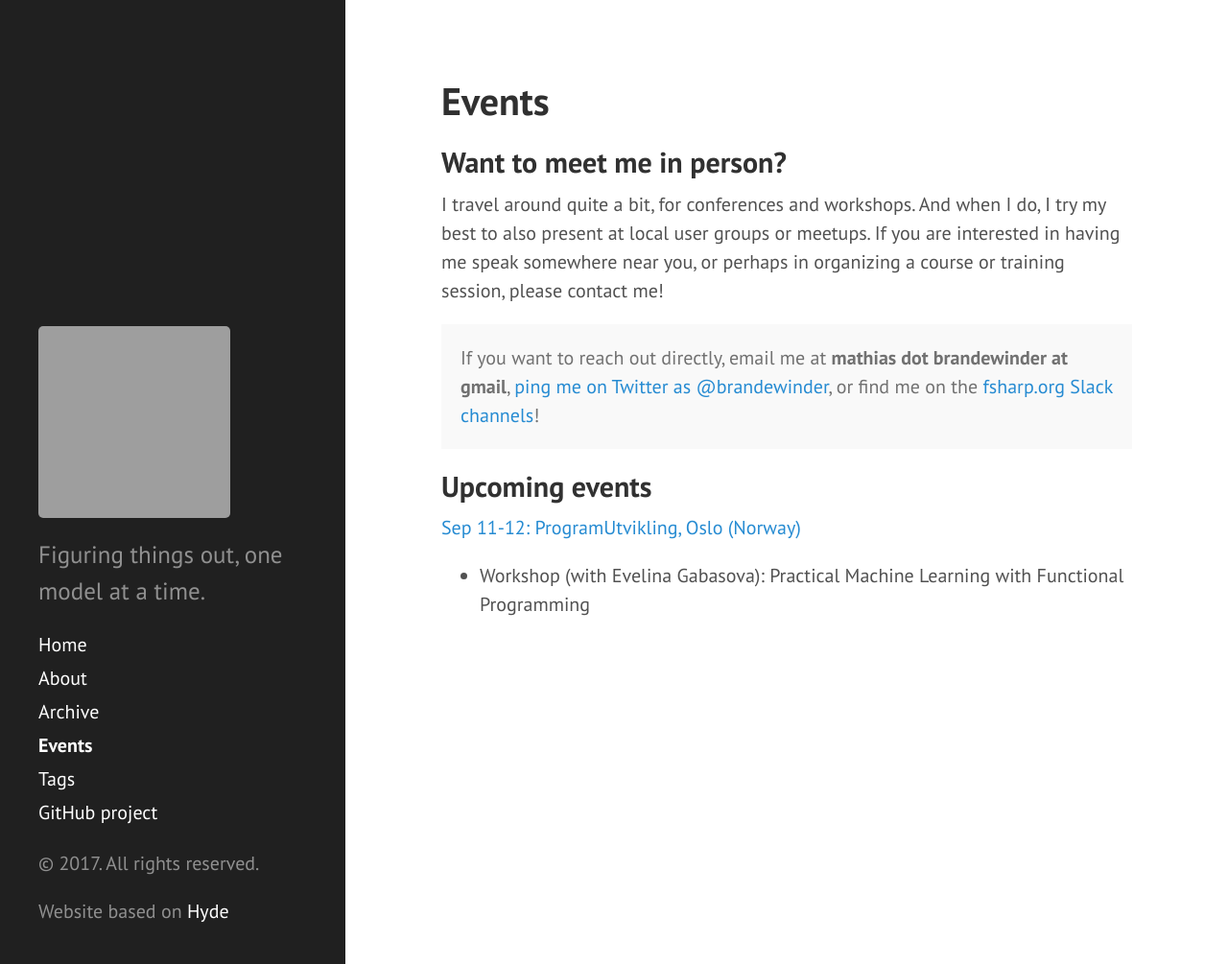
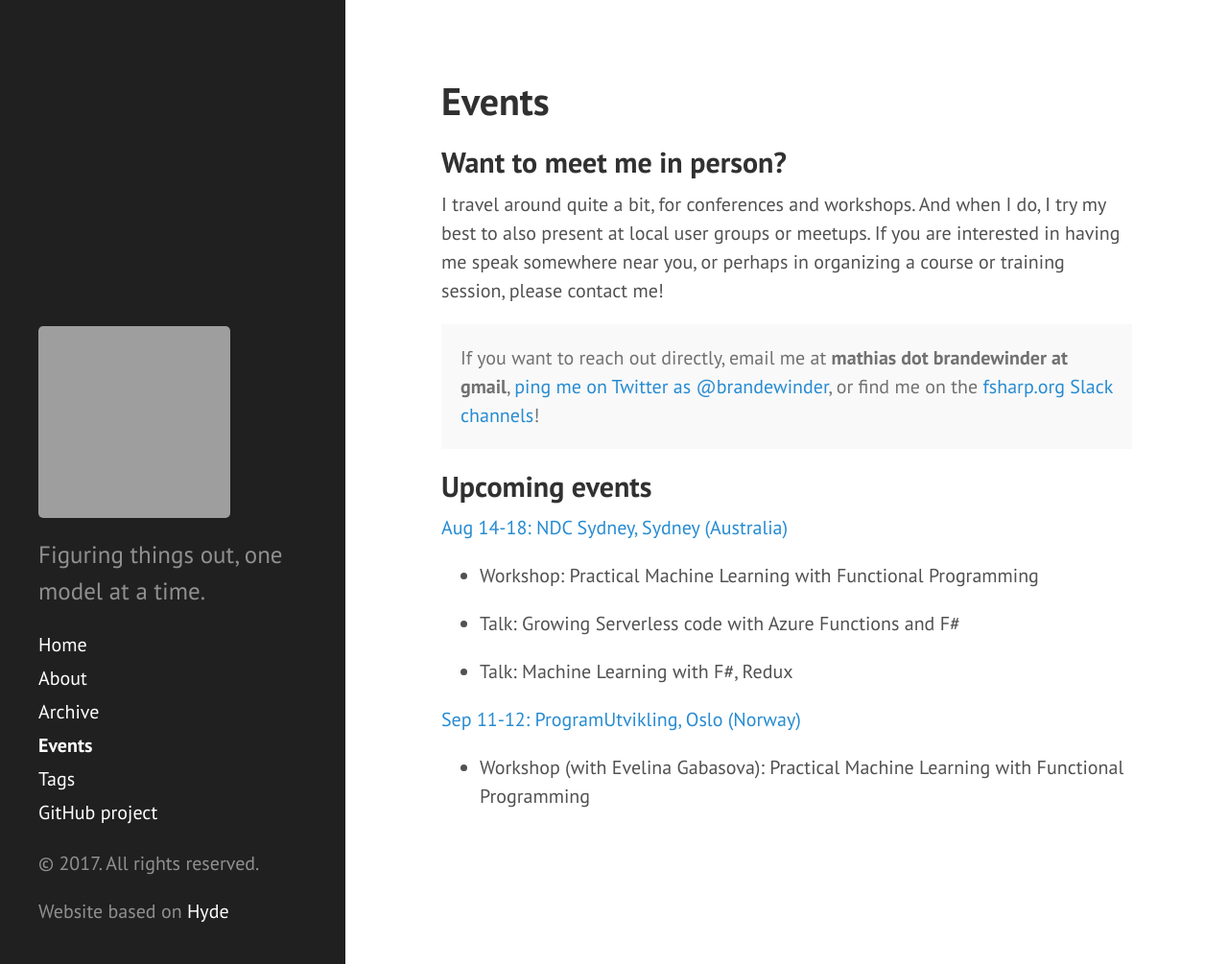
Before and after one commit to mathias-brandewinder/mathias-brandewinder.github.io, a Jekyll site: the page built from events.md, in a window 1280 px wide and 1005 px high. Shown: the whole window at 96% size. Built offline with Jekyll 4.4.1, drawn with Linux system fonts in a browser that asks for light colours; comment, search, counter and statistics services are not loaded; grey boxes are pictures that could not be loaded.

Commit message:
Updated events

```diff
--- a/_data/events.json
+++ b/_data/events.json
@@ -16,6 +16,39 @@
             ]
         },
         {
+            "host":"NDC Sydney",
+            "date":"2017-08-14",
+            "until":"2017-08-18",
+            "city":"Sydney",
+            "country":"Australia",
+            "url":"http://ndcsydney.com/speaker/mathias-brandewinder/",
+            "activities":
+            [
+                {
+                    "description":"Workshop: Practical Machine Learning with Functional Programming"
+                },
+                {
+                    "description":"Talk: Growing Serverless code with Azure Functions and F#"
+                },
+                {
+                    "description":"Talk: Machine Learning with F#, Redux"
+                }
+            ]
+        },
+        {
+            "host":"Alt.NET Paris",
+            "date":"2017-06-22",
+            "city":"Paris",
+            "country":"France",
+            "url":"https://www.meetup.com/altnetfr/events/235124568/",
+            "activities":
+            [
+                {
+                    "description":"Meetup: Azure functions from the trenches"
+                }
+            ]
+        },
+        {
             "host":"NDC Oslo",
             "date":"2017-06-12",
             "until":"2017-06-16",
@@ -28,7 +61,7 @@
                     "description":"Workshop: Practical Machine Learning with Functional Programming"
                 },
                 {
-                    "description":"Talk: TBA"
+                    "description":"Talk: Scaling Serverless F# with Azure Functions"
                 }
             ]
         },
@@ -41,7 +74,7 @@
             "activities":
             [
                 {
-                    "description":"TBA"
+                    "description":"Meetup: Fractal Forest"
                 }
             ]
         },
@@ -54,6 +87,9 @@
             "url":"http://ncrafts.io/",
             "activities":
             [
+                {
+                    "description":"Talk: Serverless F# with Azure Functions - fsibot goes nano-services"
+                }
             ]
         },
         {
```
